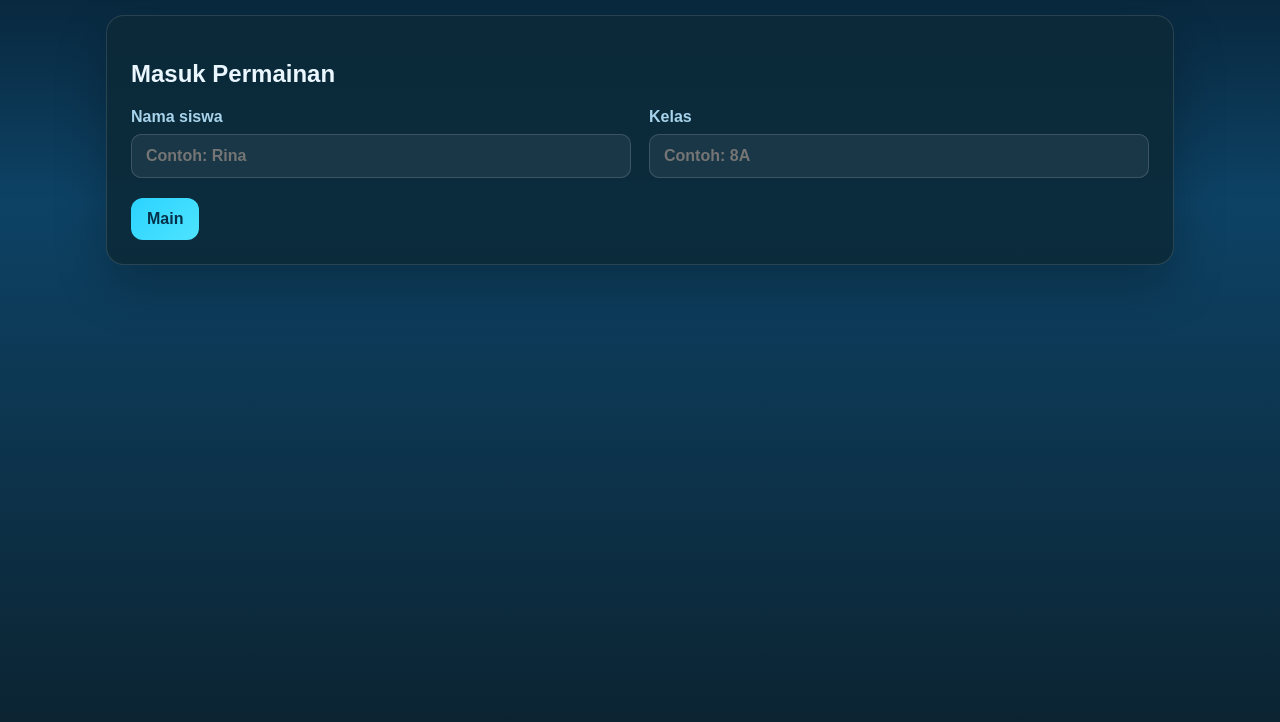
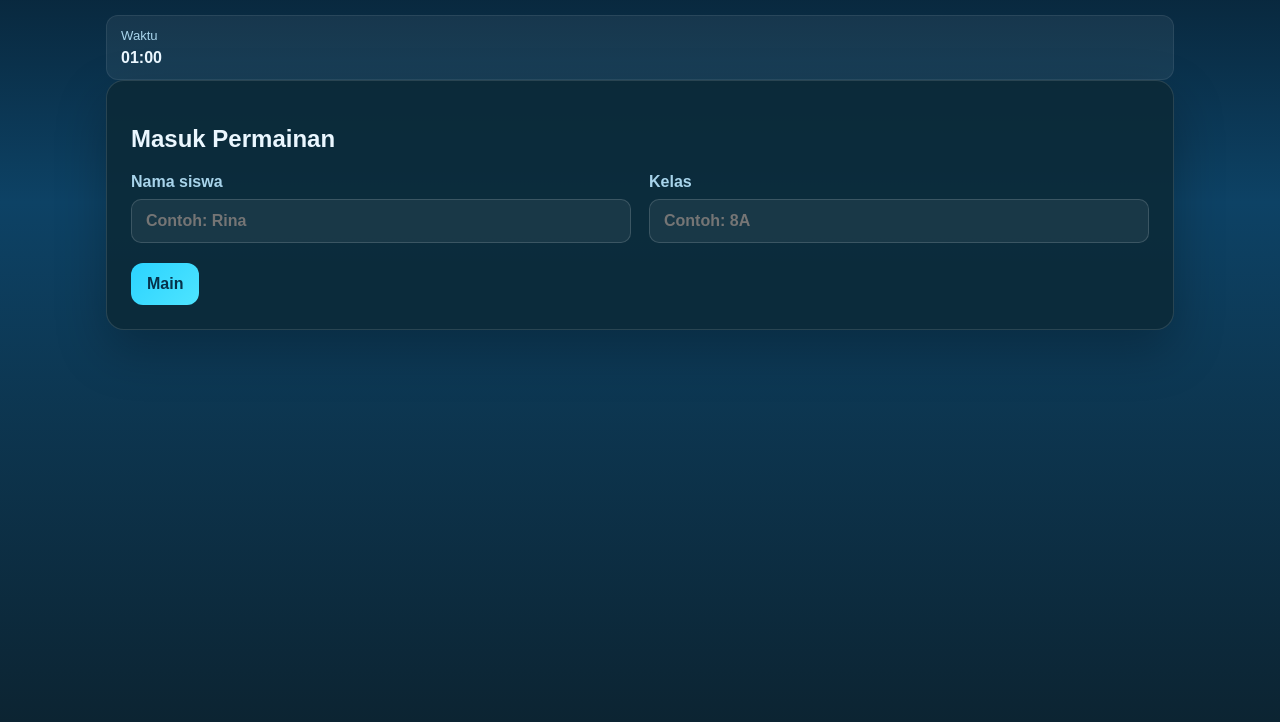
Before and after one commit to Zaqi-star/fishing-quiz-adventure, a website: page public/index.html in a window 1280 px wide. Shown: the part 78-800 px from the top of the page. Drawn offline with nearby package versions, Linux system fonts and the light colour scheme; no server answers.

Commit message:
Update index.html

```diff
--- a/public/index.html
+++ b/public/index.html
@@ -15,7 +15,10 @@
         </div>
         <button id="adminBtn" class="ghost-btn">Admin</button>
       </header>
-
+    <div class="stat-box">
+      <span>Waktu</span>
+      <strong id="hudTime">01:00</strong>
+    </div>
       <main>
         <section id="loginScreen" class="panel active">
           <h2>Masuk Permainan</h2>
```
